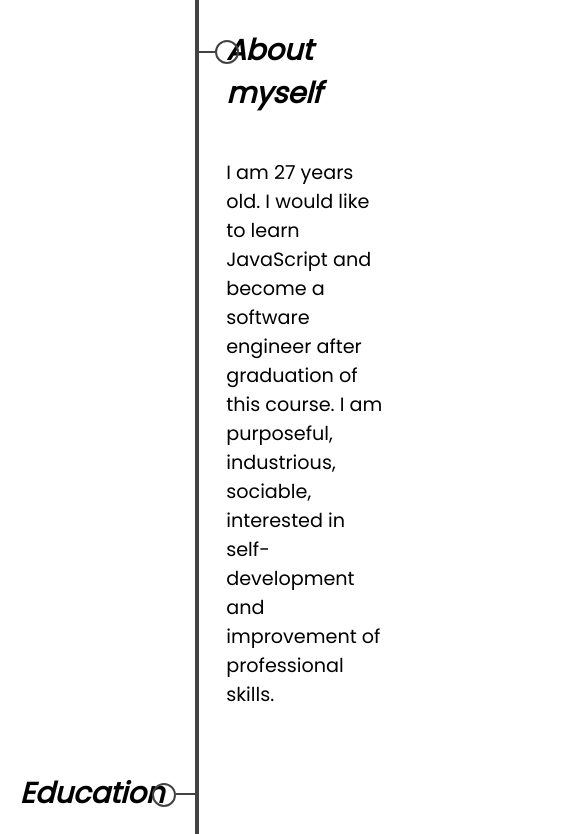
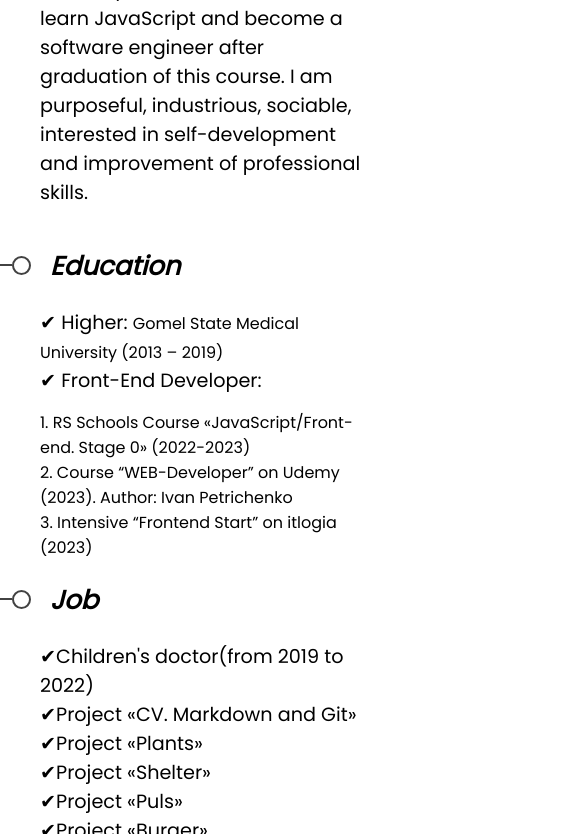
Before and after one commit to varvaragaponova/rsschool-cv, a plain HTML site: page index.html in a window 390 px wide. Shown: the part 735-1569 px from the top of the page, 579 px wide, since content can reach past the window. Drawn offline with Linux system fonts and the light colour scheme.

Commit message:
feat: add adaptive for tablet version

```diff
--- a/style.css
+++ b/style.css
@@ -287,6 +287,37 @@ footer ul li {
     }
 }
 
+@media screen and (max-width: 980px) {
+    .nav-list {
+        font-size: 16px;
+    }
+
+    h1 {
+        font-size: 36px;
+    }
+
+    h2 {
+        font-size: 26px;
+        margin-right: 10px;
+        margin-left: 10px;
+    }
+
+    .wrapper section:nth-child(odd)::before,
+    .wrapper section:nth-child(even)::after {
+        top: 30px;
+    }
+
+    .wrapper section:nth-child(odd)::after,
+    .wrapper section:nth-child(even)::before {
+        top: 41px;
+    }
+
+    pre {
+        display: block;
+        margin: 0 0 0 -40px;
+    }
+}
+
 @media screen and (max-width: 720px) {
     .author__photo img {
         width: 200px;
@@ -298,8 +329,52 @@ footer ul li {
         height: 30px;
     }
 
+    .item .icon {
+        width: 80px;
+    }
+
     #snippet pre {
-        text-align: left;
-        white-space: pre-line;
+        font-size: 14px;
+    }
+
+    .title img {
+        display: none;
     }
 }
+
+@media screen and (max-width: 650px) {
+    .wrapper::before {
+        display: none;
+    }
+
+    .wrapper section:nth-child(odd),
+    .wrapper section:nth-child(even) {
+        margin: 0;
+        text-align: left;
+        padding-left: 40px;
+    }
+
+    .wrapper section:nth-child(odd)::before,
+    .wrapper section:nth-child(even)::after {
+        width: 15px;
+        height: 15px;
+        left: 3%;
+        top: 30px;
+    }
+
+    .wrapper section:nth-child(odd)::after,
+    .wrapper section:nth-child(even)::before {
+        width: 3%;
+        height: 2px;
+        left: 0;
+        top: 38px;
+    }
+
+    p {
+        padding-right: 5%;
+    }
+
+    .contacts_descr {
+        justify-content: flex-start;
+    }
+}
```
